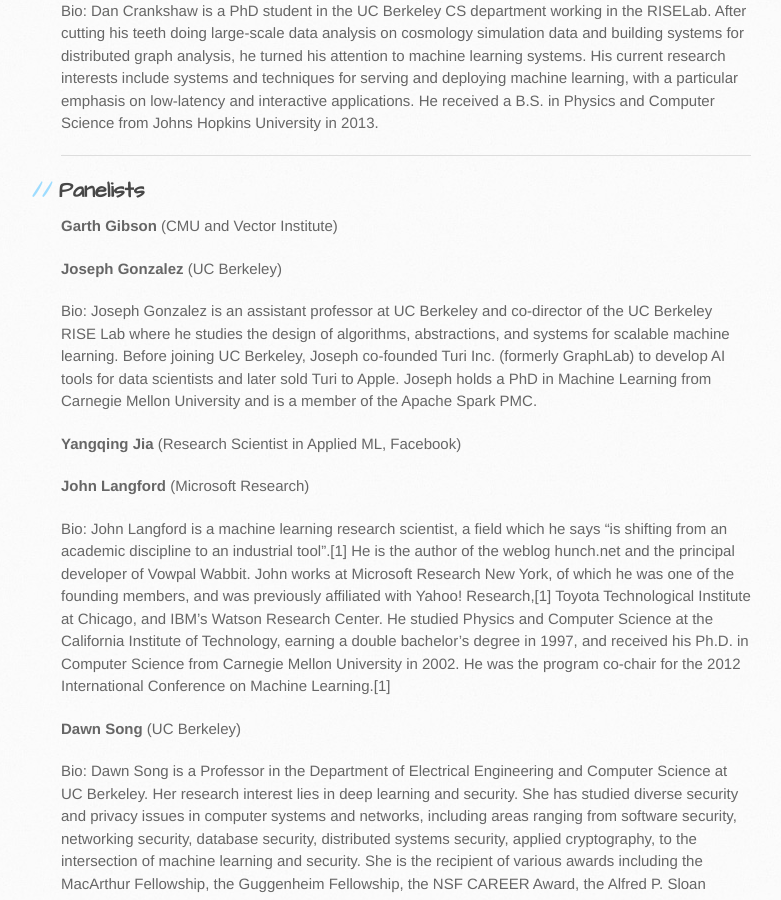
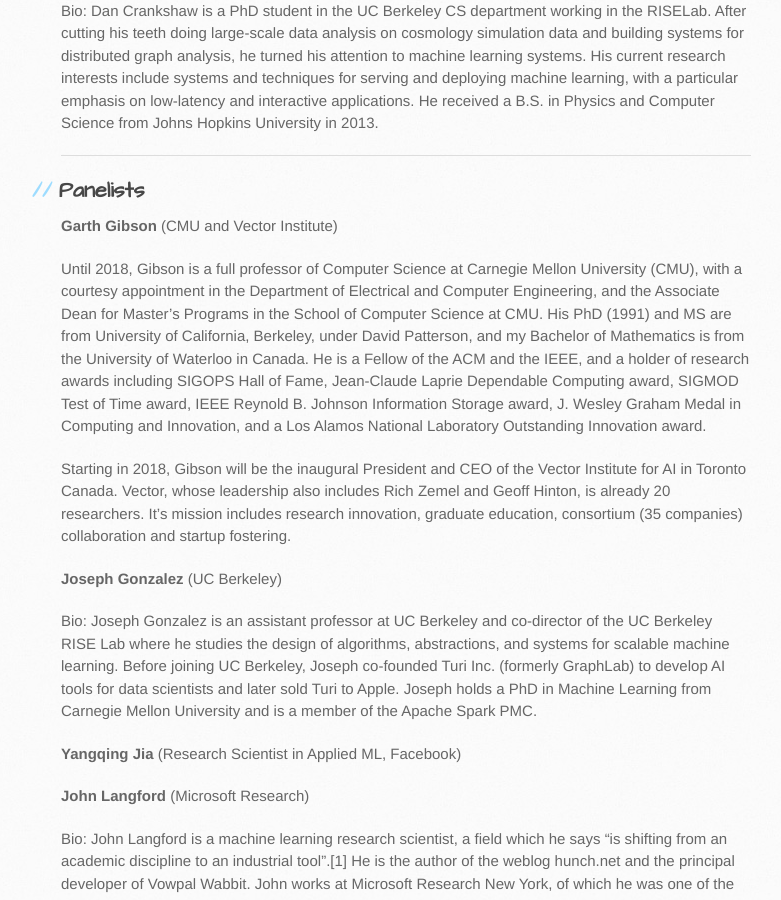
Before and after one commit to LearningSys/nips17, a Jekyll site: the page built from talks.md, in a window 1280 px wide and 900 px high, scrolled down 3307 px. Shown: the whole window, without its empty margins (109-890 px from the left). Built offline with Jekyll 4.4.1, drawn with Linux system fonts in a browser that asks for light colours; our own code applies the rules of GitHub Pages for plain Markdown files; the repository's description, which GitHub fills in, is left out.

Commit message:
garth bio

```diff
--- a/talks.md
+++ b/talks.md
@@ -103,6 +103,10 @@ Dan Crankshaw is a PhD student in the UC Berkeley CS department working in the R
 
 **Garth Gibson** (CMU and Vector Institute)
 
+Until 2018, Gibson is a full professor of Computer Science at Carnegie Mellon University (CMU), with a courtesy appointment in the Department of Electrical and Computer Engineering, and the Associate Dean for Master’s Programs in the School of Computer Science at CMU.  His PhD (1991) and MS are from University of California, Berkeley, under David Patterson, and my Bachelor of Mathematics is from the University of Waterloo in Canada.  He is a Fellow of the ACM and the IEEE, and a holder of research awards including SIGOPS Hall of Fame, Jean-Claude Laprie Dependable Computing award, SIGMOD Test of Time award, IEEE Reynold B. Johnson Information Storage award, J. Wesley Graham Medal in Computing and Innovation, and a Los Alamos National Laboratory Outstanding Innovation award.
+
+Starting in 2018, Gibson will be the inaugural President and CEO of the Vector Institute for AI in Toronto Canada.  Vector, whose leadership also includes Rich Zemel and Geoff Hinton, is already 20 researchers. It's mission includes research innovation, graduate education, consortium (35 companies) collaboration and startup fostering.
+
 **Joseph Gonzalez** (UC Berkeley)
 
 Bio:
```
